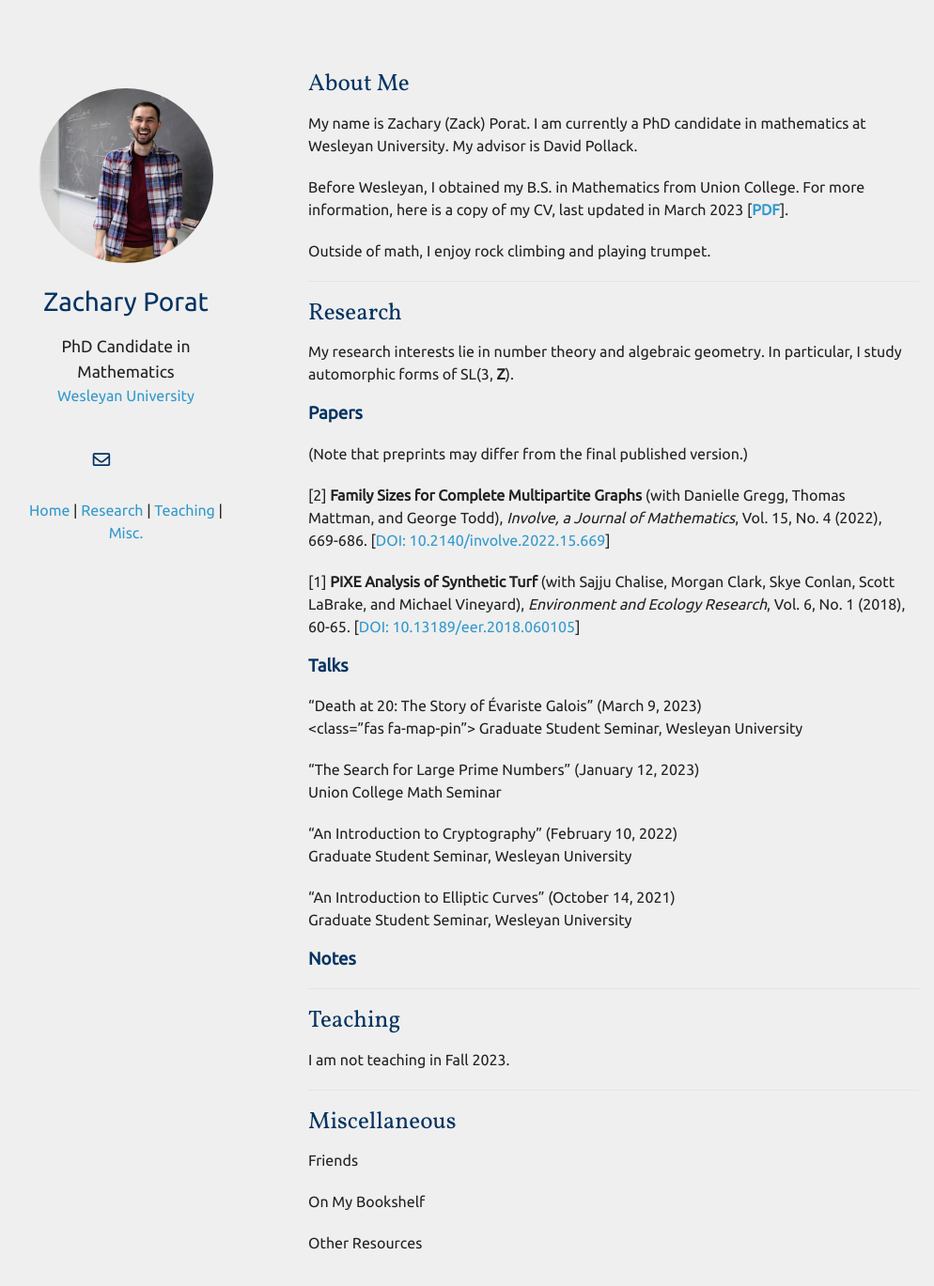
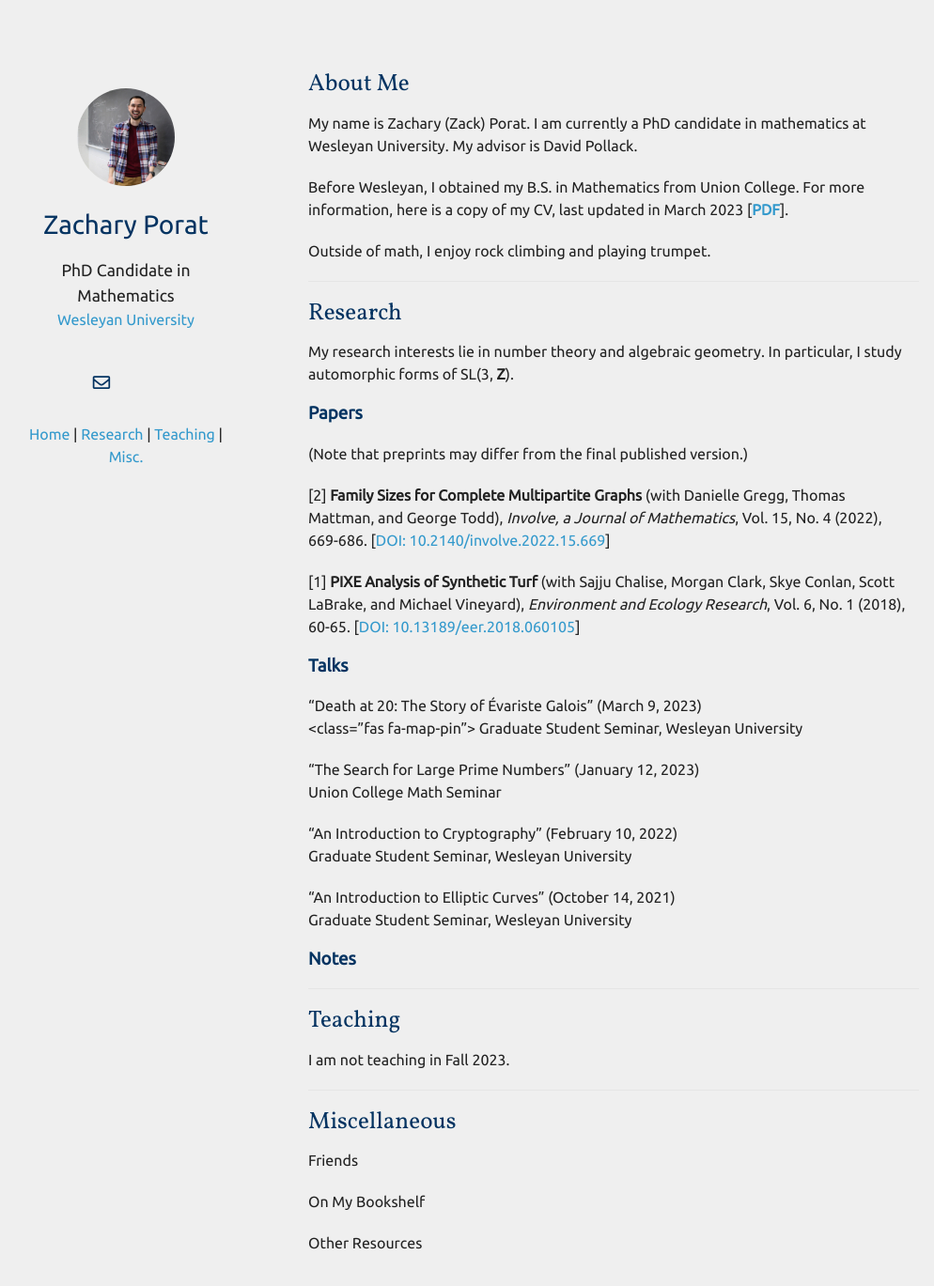
Before and after one commit to zporat/zporat.github.io, a Jekyll site: the page built from index.md, in a window 1280 px wide and 1400 px high. Shown: the top 1369 px of the window at 94% size, without its empty margins (142-1136 px from the left). Built offline with Jekyll 4.4.1, drawn with Linux system fonts in a browser that asks for light colours; nearby versions of some CDN libraries; a style sheet for code colours, icons or effects is not loaded; our own code applies the rules of GitHub Pages for plain Markdown files.

Commit message:
Update minimal-light-no-dark-mode.scss

```diff
--- a/_sass/minimal-light-no-dark-mode.scss
+++ b/_sass/minimal-light-no-dark-mode.scss
@@ -169,7 +169,7 @@ papertitle {
 
       .image.avatar img {
         border-radius: 100%;
-        width: 80%;
+        width: 45%;
         padding: 20px;
         // border: 1px solid #ddd;
         // padding: 3px;
```
